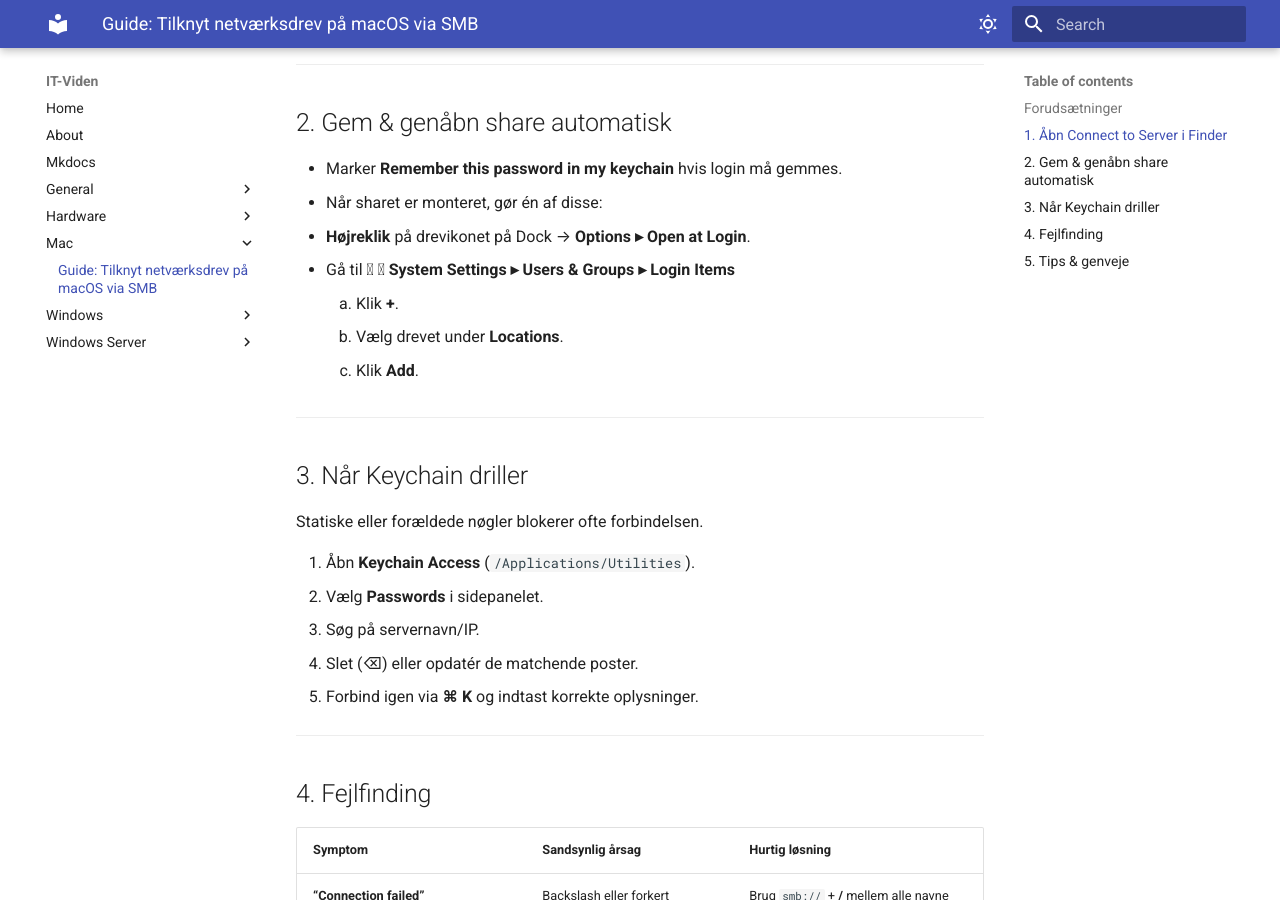
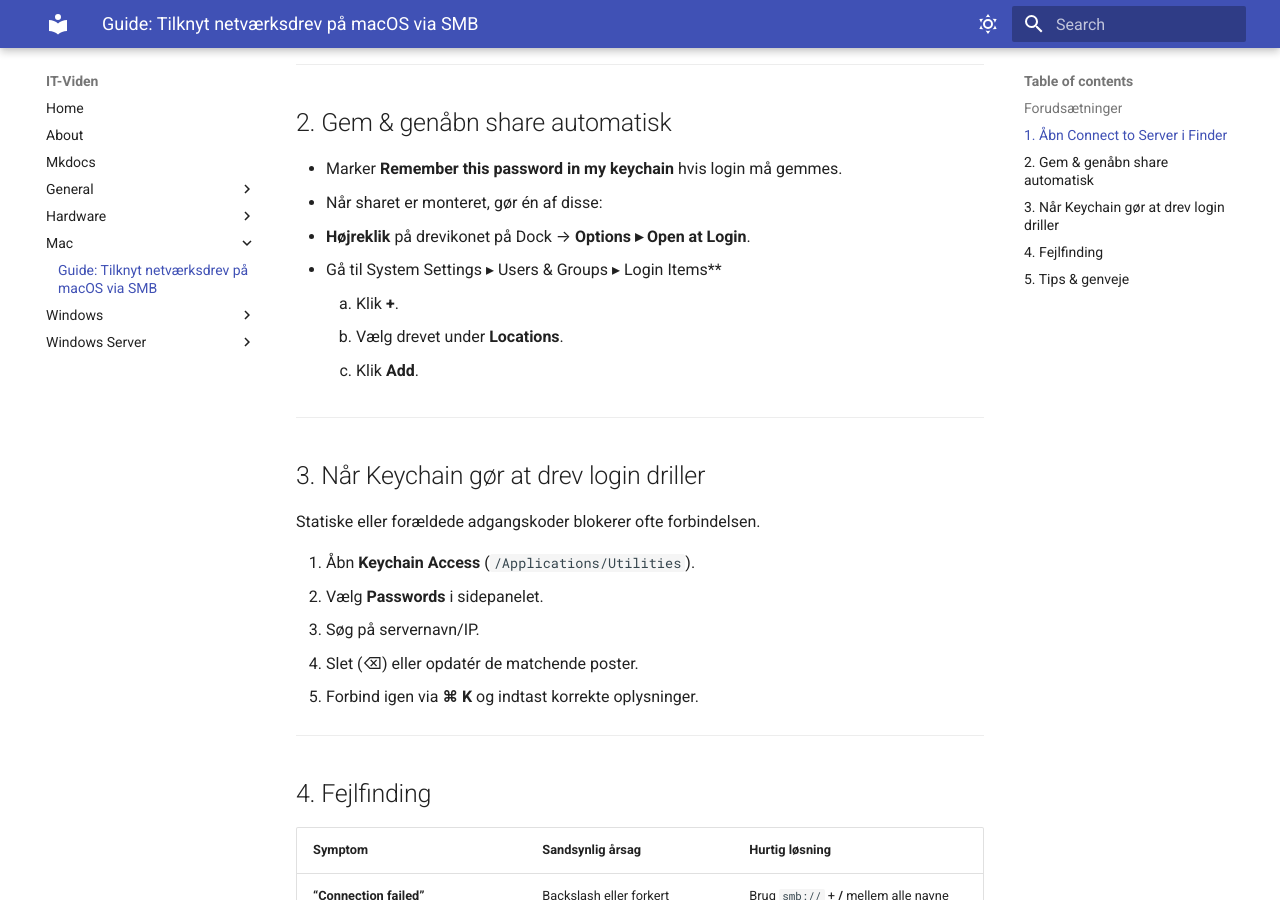
Before and after one commit to ANJ-Projects/IT-Viden, an MkDocs documentation site: the page built from docs/Mac/Drives-on-Mac.md, in a window 1280 px wide and 900 px high, scrolled down 561 px. Built offline with MkDocs 1.6.1 and Material for MkDocs 9.7.7, drawn with Linux system fonts in a browser that asks for light colours.

Commit message:
Update Drives-on-Mac.md

```diff
--- a/docs/Mac/Drives-on-Mac.md
+++ b/docs/Mac/Drives-on-Mac.md
@@ -24,15 +24,15 @@
 - Marker **Remember this password in my keychain** hvis login må gemmes.
 - Når sharet er monteret, gør én af disse:
   - **Højreklik** på drevikonet på Dock → **Options ▸ Open at Login**.
-  - Gå til ** ▸ System Settings ▸ Users & Groups ▸ Login Items**
+  - Gå til System Settings ▸ Users & Groups ▸ Login Items**
     1. Klik **+**.
     2. Vælg drevet under **Locations**.
     3. Klik **Add**.
 
 ---
 
-## 3. Når Keychain driller
-Statiske eller forældede nøgler blokerer ofte forbindelsen.
+## 3. Når Keychain gør at drev login driller
+Statiske eller forældede adgangskoder blokerer ofte forbindelsen.
 
 1. Åbn **Keychain Access** (`/Applications/Utilities`).
 2. Vælg **Passwords** i sidepanelet.
```
